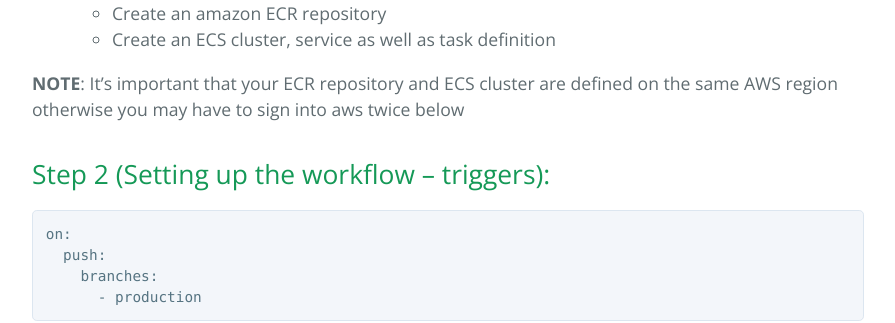
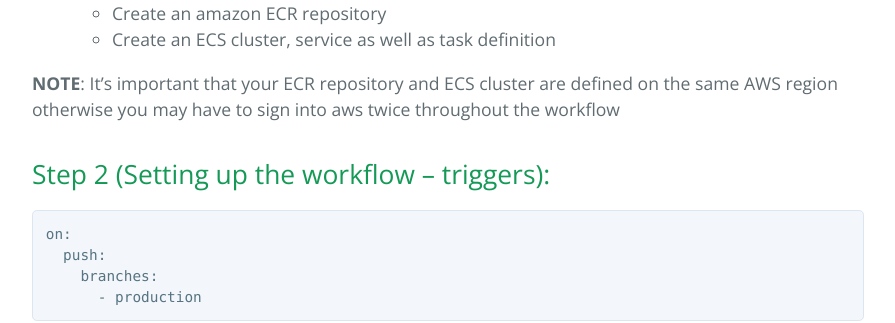
Before and after one commit to learning-software-engineering/learning-software-engineering.github.io, a Jekyll site: the page built from Topics/Development_Process/Docker_AWS_ECR_ECS_CD.md, in a window 1280 px wide and 900 px high, scrolled down 783 px. Shown: the part 189-512 px from the top of the window, without its empty margins (192-1087 px from the left). Built offline with Jekyll 4.4.1, drawn with Linux system fonts in a browser that asks for light colours; our own code applies the rules of GitHub Pages for plain Markdown files.

Commit message:
Updated according to https://github.com/learning-software-engineering/learning-software-engineering.github.io/pull/566#discussion_r1527710394

```diff
--- a/Topics/Development_Process/Docker_AWS_ECR_ECS_CD.md
+++ b/Topics/Development_Process/Docker_AWS_ECR_ECS_CD.md
@@ -13,7 +13,7 @@ Containerized applications are becoming more popular due to the consistency they
     - Create an amazon ECR repository
     - Create an ECS cluster, service as well as task definition
 
-**NOTE**: It's important that your ECR repository and ECS cluster are defined on the same AWS region otherwise you may have to sign into aws twice below
+**NOTE**: It's important that your ECR repository and ECS cluster are defined on the same AWS region otherwise you may have to sign into aws twice throughout the workflow
 
 
 ## Step 2 (Setting up the workflow -- triggers):
```
